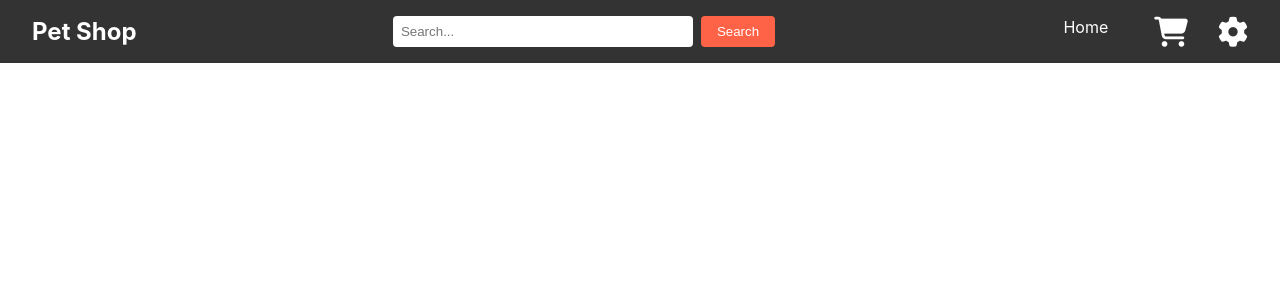
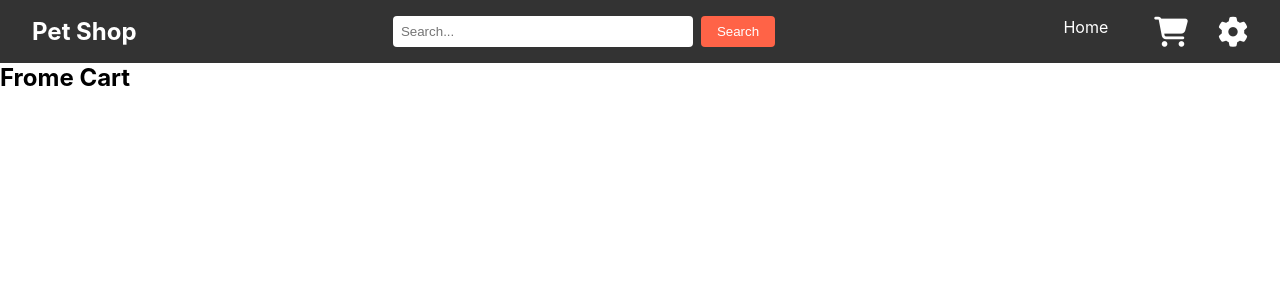
Before and after one commit to Phonekub/Assignment-Table, a React (Vite) app: page /cart in a window 1280 px wide. Shown: the top 300 px of the page. Built offline with nearby package versions, Linux system fonts and the light colour scheme.

Commit message:
add  folder Back and Front

```diff
--- /dev/null
+++ b/src/Frontend/Cart.jsx
@@ -0,0 +1,11 @@
+import React from 'react';
+
+const Settings = () => {
+    return (
+        <div>
+            <h2>Frome Cart</h2>
+        </div>
+    );
+};
+
+export default Settings;
--- a/src/Menubar.jsx
+++ b/src/Frontend/Menubar.jsx
@@ -34,8 +34,8 @@ const MenubarWithSearch = () => {
                 {/* <li><a href="/services">Services</a></li> */}
                 {/* <li><a href="/contact">Contact</a></li> */}
                 <div className="icons">
-                    <a href="/cart" title="Cart"><i className="fas fa-shopping-cart"></i></a>
-                    <a href="/settings" title="Settings"><i className="fas fa-cog"></i></a>
+                    <Link to="/cart" title="Cart"><i className="fas fa-shopping-cart"></i></Link>
+                    <Link to="/settings" title="Settings"><i className="fas fa-cog"></i></Link>
                 </div>
             </ul>
         </nav>
--- a/src/PetShop.jsx
+++ b/src/Frontend/PetShop.jsx
@@ -5,7 +5,7 @@ import Menubar from "./Menubar";
 // import About from "./About"; // ต้องตรวจสอบให้แน่ใจว่าใช้ไฟล์ที่ถูกต้อง
 // import Services from "./Services"; // แก้ไขเส้นทางถ้าจำเป็น
 // import Contact from "./Contact"; // แก้ไขเส้นทางถ้าจำเป็น
-// import Cart from "./Cart"; // เพิ่มถ้าคุณมีหน้า Cart
+import Cart from "./Cart"; // เพิ่มถ้าคุณมีหน้า Cart
 import Settings from "./Setting"; // เพิ่มถ้าคุณมีหน้า Settings
 
 function App() {
@@ -13,11 +13,11 @@ function App() {
         <Router>
             <Menubar />
             <Routes>
-                {/* <Route path="/home" element={<Home />} />
-                <Route path="/about" element={<About />} />
+                {/* <Route path="/home" element={<Home />} /> */}
+                {/* <Route path="/about" element={<About />} />
                 <Route path="/services" element={<Services />} />
-                <Route path="/contact" element={<Contact />} />
-                <Route path="/cart" element={<Cart />} /> */}
+                <Route path="/contact" element={<Contact />} /> */}
+                <Route path="/cart" element={<Cart />} />
                 <Route path="/settings" element={<Settings />} />
             </Routes>
         </Router>
--- a/src/index.jsx
+++ b/src/index.jsx
@@ -1,10 +1,10 @@
 import React from 'react';
 import ReactDOM from 'react-dom/client';
 import './index.css';
-import App from './App';
+import App from './Frontend/App';
 import reportWebVitals from './reportWebVitals';
-import PetShop from './PetShop';
-import Menubar from './Menubar';
+import PetShop from './Frontend/PetShop';
+import Menubar from './Frontend/Menubar';
 
 const root = ReactDOM.createRoot(document.getElementById('root'));
 root.render(
```
Also changed, not shown: src/Frontend/App.css (renamed from src/App.css), src/Frontend/App.jsx (renamed from src/App.jsx), src/Frontend/Menubar.css (renamed from src/Menubar.css), src/Frontend/Petshop.css (renamed from src/Petshop.css), src/Frontend/Setting.jsx (renamed from src/Setting.jsx), 1 other file (tests, documents, lock files or other folders).
